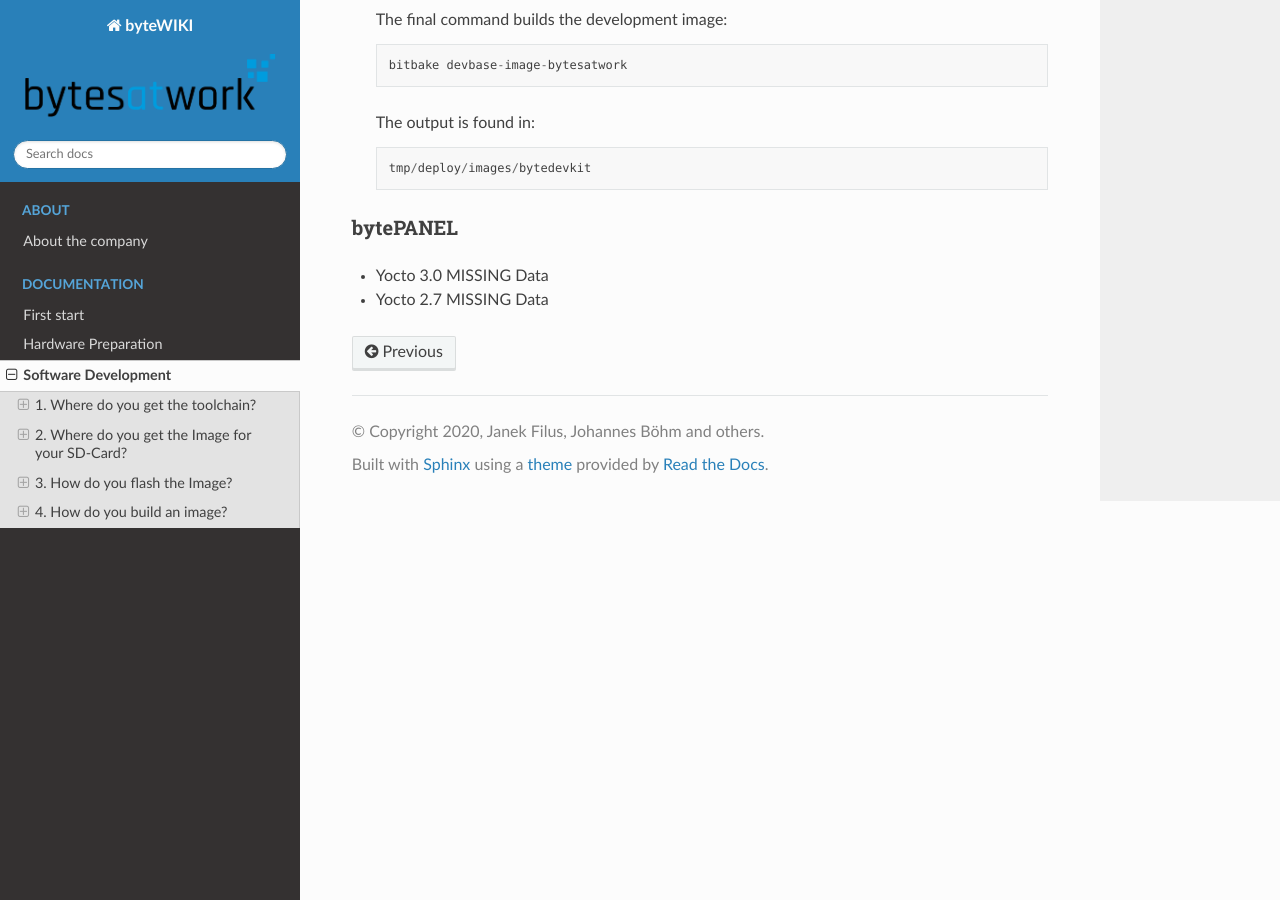
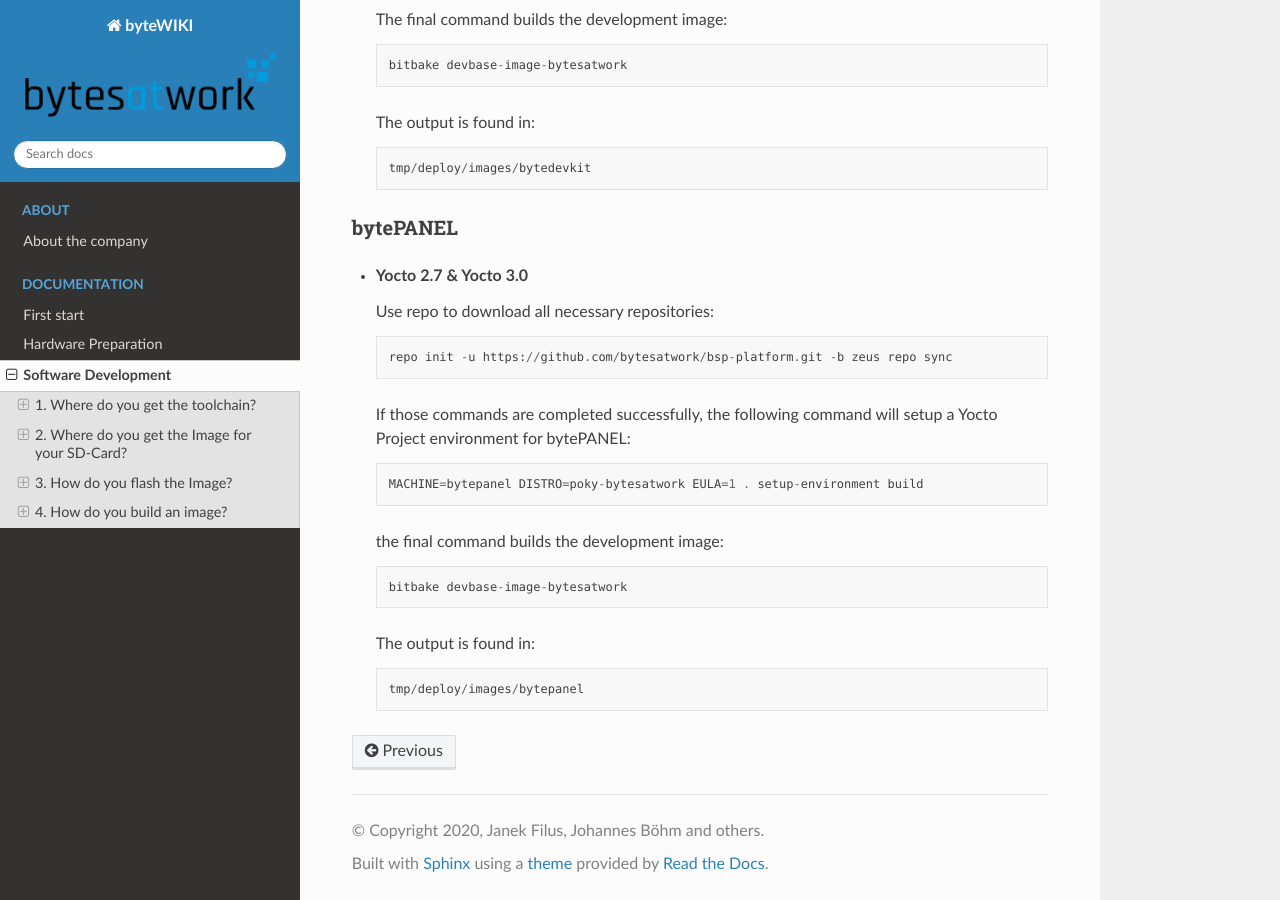
Before and after one commit to jfilus/byteWIKI, a Sphinx documentation site: the page built from docs/source/softwaredevelopment.rst, in a window 1280 px wide and 900 px high, scrolled down 1591 px. Built offline with Sphinx 7.4.7 and the Read the Docs theme 2.0.0, drawn with Linux system fonts in a browser that asks for light colours; pages that are not in the unit, such as notebooks, are missing from menus.

Commit message:
Update softwaredevelopment.rst

```diff
--- a/docs/source/softwaredevelopment.rst
+++ b/docs/source/softwaredevelopment.rst
@@ -99,6 +99,29 @@
 bytePANEL
 ---------
 
-* Yocto 3.0 MISSING Data
+-  **Yocto 2.7 & Yocto 3.0**
 
-* Yocto 2.7 MISSING Data
+   Use repo to download all necessary repositories:
+
+   ::
+
+      repo init -u https://github.com/bytesatwork/bsp-platform.git -b zeus repo sync
+
+   If those commands are completed successfully, the following command
+   will setup a Yocto Project environment for bytePANEL:
+
+   ::
+
+      MACHINE=bytepanel DISTRO=poky-bytesatwork EULA=1 . setup-environment build
+
+   the final command builds the development image:
+
+   ::
+
+      bitbake devbase-image-bytesatwork
+
+   The output is found in:
+
+   ::
+
+      tmp/deploy/images/bytepanel
```
